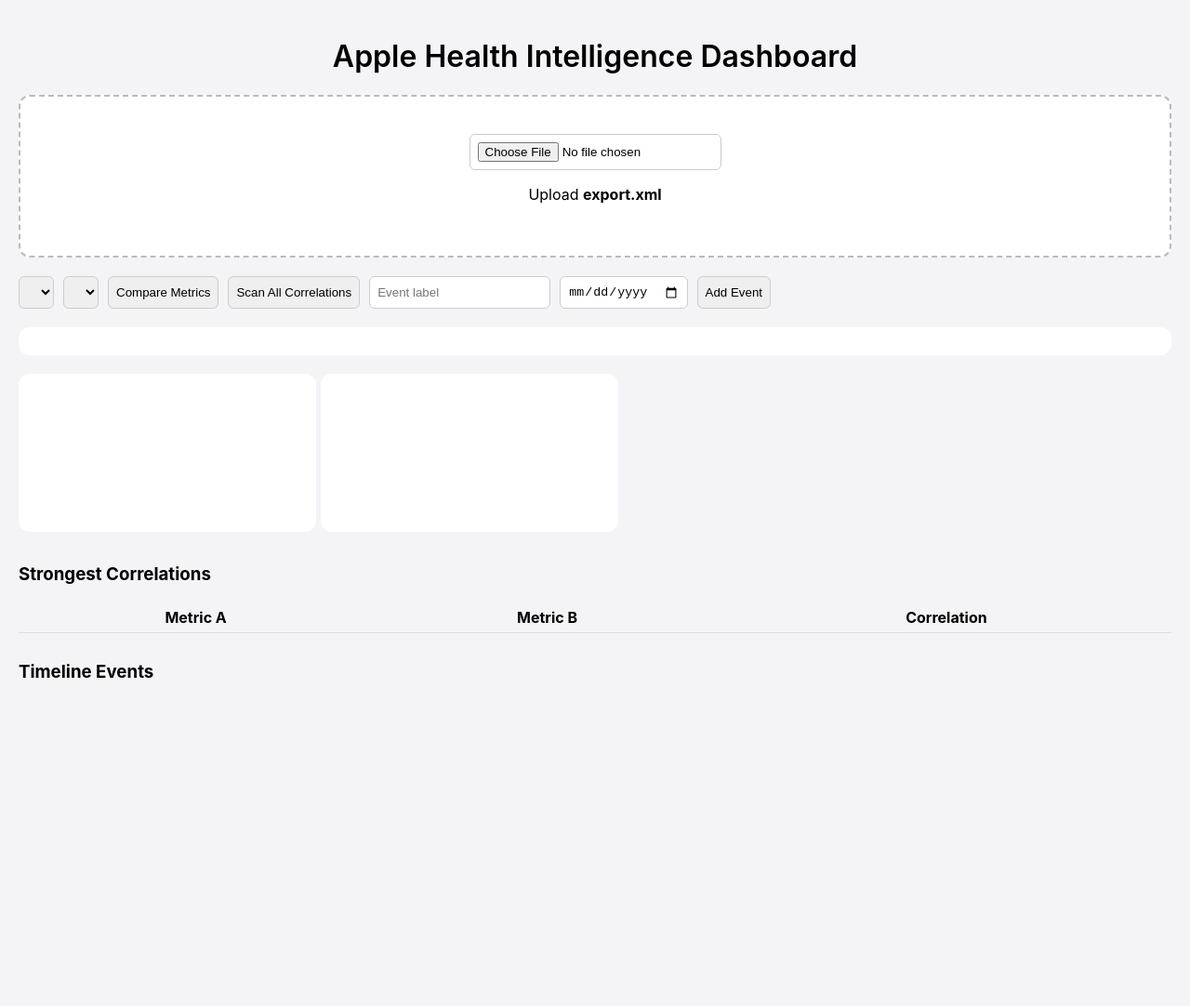
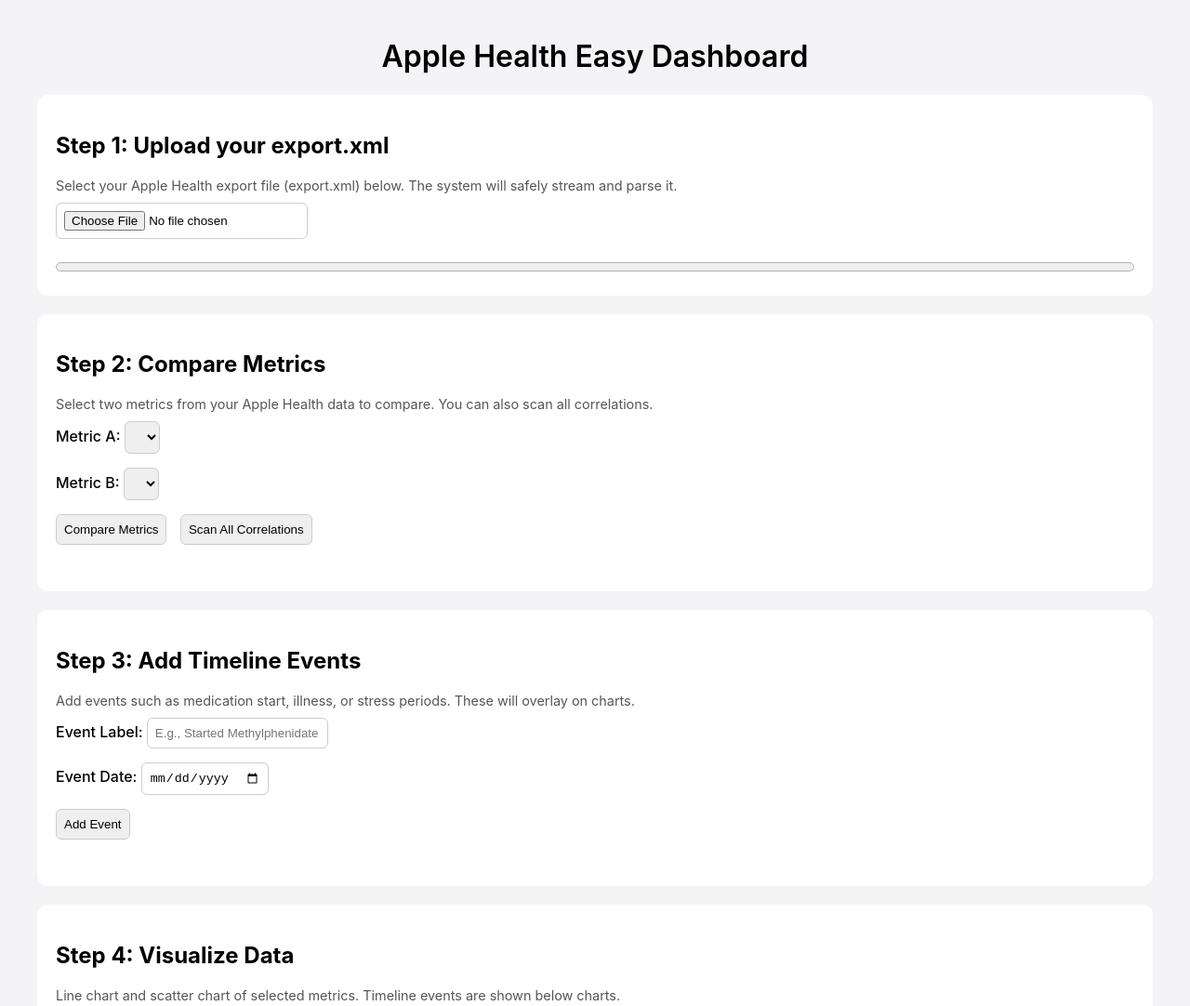
Before and after one commit to benduncan1981/Apple-Health-Analysis, a plain HTML site: page index.html in a window 1280 px wide. Shown: the top 1082 px of the page at 93% size. Before the commit the page ends 800 px from the top, so only its background shows below. Drawn offline with nearby package versions, Linux system fonts and the light colour scheme.

Commit message:
Update index.html

```diff
--- a/index.html
+++ b/index.html
@@ -3,79 +3,108 @@
 <head>
 <meta charset="UTF-8">
 <meta name="viewport" content="width=device-width, initial-scale=1.0">
-<title>Apple Health Intelligence Dashboard</title>
+<title>Apple Health Easy Dashboard</title>
 <script src="https://cdn.jsdelivr.net/npm/chart.js"></script>
 <script src="https://cdn.jsdelivr.net/npm/chartjs-adapter-date-fns"></script>
 <style>
 body{font-family:-apple-system,BlinkMacSystemFont,Segoe UI,Arial,sans-serif;background:#f4f4f7;margin:0;padding:20px;}
-.container{max-width:1300px;margin:auto;}
+.container{max-width:1200px;margin:auto;}
 h1{font-weight:600;text-align:center;}
-.upload{border:2px dashed #bbb;padding:40px;text-align:center;background:white;border-radius:12px;margin-bottom:20px;}
-.controls{display:flex;flex-wrap:wrap;gap:10px;margin-bottom:20px;}
-select,input,button{padding:8px;border-radius:6px;border:1px solid #ccc;}
+.upload, .controls, .panel{background:white;border-radius:12px;padding:20px;margin-bottom:20px;}
+label{display:block;margin:5px 0;font-weight:500;}
+select,input,button{padding:8px;border-radius:6px;border:1px solid #ccc;margin-right:10px;margin-bottom:10px;}
+button{cursor:pointer;}
 canvas{background:white;border-radius:12px;padding:10px;margin-top:20px;}
-.stats{background:white;padding:15px;border-radius:12px;margin-top:20px;}
+.progress-container{margin-top:10px;}
+.stats{margin-top:20px;}
 table{width:100%;border-collapse:collapse;margin-top:10px;}
 td,th{padding:6px;border-bottom:1px solid #ddd;}
-.panel{margin-top:30px;}
+.instructions{font-size:0.9em;color:#555;margin-bottom:10px;}
 </style>
 </head>
 <body>
 <div class="container">
-<h1>Apple Health Intelligence Dashboard</h1>
+<h1>Apple Health Easy Dashboard</h1>
+
+<!-- Step 1: Upload -->
 <div class="upload">
+<h2>Step 1: Upload your export.xml</h2>
+<p class="instructions">Select your Apple Health export file (export.xml) below. The system will safely stream and parse it.</p>
 <input type="file" id="fileInput">
-<p>Upload <b>export.xml</b></p>
-<div id="progress"></div>
+<div class="progress-container">
+<progress id="progressBar" value="0" max="100" style="width:100%;height:20px;"></progress>
+<div id="progressText"></div>
+</div>
 </div>
 
+<!-- Step 2: Metric selection and comparison -->
 <div class="controls">
-<select id="metricA"></select>
-<select id="metricB"></select>
+<h2>Step 2: Compare Metrics</h2>
+<p class="instructions">Select two metrics from your Apple Health data to compare. You can also scan all correlations.</p>
+<label>Metric A: <select id="metricA"></select></label>
+<label>Metric B: <select id="metricB"></select></label>
 <button onclick="compareMetrics()">Compare Metrics</button>
 <button onclick="scanAllCorrelations()">Scan All Correlations</button>
-<input type="text" id="eventName" placeholder="Event label">
-<input type="date" id="eventDate">
-<button onclick="addEvent()">Add Event</button>
+<div class="stats" id="correlationScore"></div>
 </div>
 
-<div class="stats" id="correlationScore"></div>
+<!-- Step 3: Timeline Events -->
+<div class="controls">
+<h2>Step 3: Add Timeline Events</h2>
+<p class="instructions">Add events such as medication start, illness, or stress periods. These will overlay on charts.</p>
+<label>Event Label: <input type="text" id="eventName" placeholder="E.g., Started Methylphenidate"></label>
+<label>Event Date: <input type="date" id="eventDate"></label>
+<button onclick="addEvent()">Add Event</button>
+<div class="stats" id="eventList"></div>
+</div>
+
+<!-- Charts -->
+<div class="panel">
+<h2>Step 4: Visualize Data</h2>
+<p class="instructions">Line chart and scatter chart of selected metrics. Timeline events are shown below charts.</p>
 <canvas id="lineChart"></canvas>
 <canvas id="scatterChart"></canvas>
+</div>
+
+<!-- Correlation table -->
 <div class="panel">
-<h3>Strongest Correlations</h3>
+<h2>Step 5: Strongest Correlations</h2>
+<p class="instructions">Click “Scan All Correlations” to see the top correlations between all metrics.</p>
 <table id="correlationTable">
 <tr><th>Metric A</th><th>Metric B</th><th>Correlation</th></tr>
 </table>
 </div>
-<div class="panel">
-<h3>Timeline Events</h3>
-<div id="eventList"></div>
-</div>
-</div>
 
 <script>
-const CHUNK_SIZE = 2*1024*1024;
-let rawData={}, dailyData={}, events=[];
+const rawData={}, dailyData={}, events=[];
 let lineChart, scatterChart;
 
 document.getElementById("fileInput").addEventListener("change", handleFile);
 
 async function handleFile(e){
     const file = e.target.files[0];
+    if(!file) return;
     const reader = file.stream().getReader();
     const decoder = new TextDecoder();
-    let buffer = "", total = 0;
+    let buffer = "", totalRead = 0;
+    const fileSize = file.size;
+
+    document.getElementById("progressText").innerText="Starting upload...";
+
     while(true){
-        const {done,value} = await reader.read();
+        const {done, value} = await reader.read();
         if(done) break;
         buffer += decoder.decode(value,{stream:true});
         processBuffer();
-        total += value.length;
-        document.getElementById("progress").innerText="Processed "+Math.round(total/1024/1024)+" MB";
+        totalRead += value.length;
+        const percent = (totalRead/fileSize)*100;
+        document.getElementById("progressBar").value = percent;
+        document.getElementById("progressText").innerText = `Uploaded ${Math.round(totalRead/1024/1024)} MB of ${Math.round(fileSize/1024/1024)} MB (${percent.toFixed(2)}%)`;
     }
+
     buildDailyData();
     populateSelectors();
+    document.getElementById("progressText").innerText="Upload complete!";
 }
 
 function processBuffer(){
@@ -89,7 +118,7 @@
     const valueMatch = xml.match(/value="([^"]+)"/);
     const dateMatch = xml.match(/startDate="([^"]+)"/);
     if(!typeMatch || !valueMatch || !dateMatch) return;
-    const type = typeMatch[1], value = parseFloat(valueMatch[1]), date = new Date(dateMatch[1]);
+    const type = typeMatch[1], value=parseFloat(valueMatch[1]), date=new Date(dateMatch[1]);
     if(!value) return;
     if(!rawData[type]) rawData[type]=[];
     rawData[type].push({date,value});
@@ -97,7 +126,7 @@
 
 function buildDailyData(){
     Object.keys(rawData).forEach(type=>{
-        const map = {};
+        const map={};
         rawData[type].forEach(entry=>{
             const day = entry.date.toISOString().split("T")[0];
             if(!map[day]) map[day]=[];
@@ -114,7 +143,7 @@
 function populateSelectors(){
     const A=document.getElementById("metricA"), B=document.getElementById("metricB");
     Object.keys(dailyData).forEach(type=>{
-        let name=type.replace("HKQuantityTypeIdentifier","");
+        const name=type.replace("HKQuantityTypeIdentifier","");
         let optA=document.createElement("option"); optA.value=type; optA.text=name;
         let optB=optA.cloneNode(true);
         A.appendChild(optA); B.appendChild(optB);
@@ -136,7 +165,10 @@
     if(lineChart) lineChart.destroy();
     lineChart = new Chart(document.getElementById("lineChart"),{
         type:"line",
-        data:{labels:dates,datasets:[{label:A,data:a,borderColor:"#007aff",tension:0.1},{label:B,data:b,borderColor:"#ff3b30",tension:0.1}]},
+        data:{labels:dates,datasets:[
+            {label:A,data:a,borderColor:"#007aff",tension:0.1},
+            {label:B,data:b,borderColor:"#ff3b30",tension:0.1}
+        ]},
         options:{responsive:true,interaction:{mode:"index"},scales:{x:{type:"time",time:{unit:"day"}}}}
     });
 }
```
